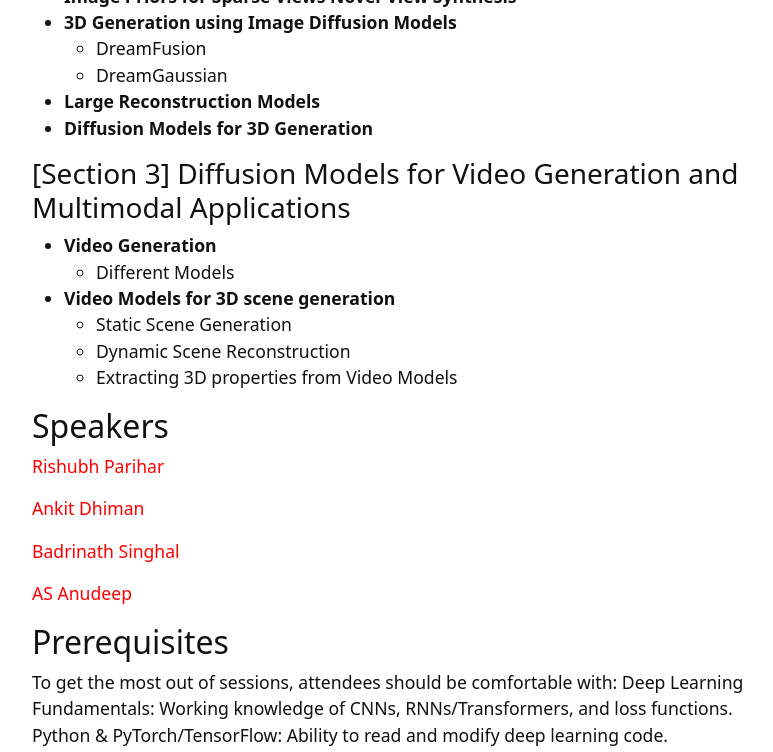
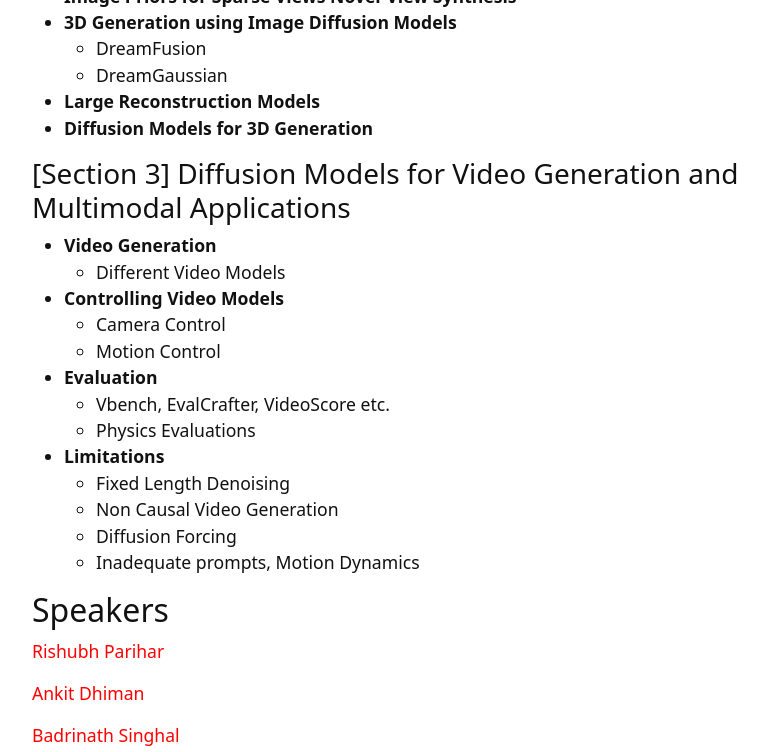
Before and after one commit to howtobuildworldmodels/howtobuildworldmodels.github.io, a Jekyll site: the page built from index.md, in a window 1280 px wide and 900 px high, scrolled down 1306 px, cut to the strip 0-752 px from the top of the window. Shown: the whole strip, without its empty margins (245-1018 px from the left). Built offline with Jekyll 4.4.1, drawn with Linux system fonts in a browser that asks for light colours.

Commit message:
Update index.md

```diff
--- a/index.md
+++ b/index.md
@@ -51,11 +51,18 @@ Generative models have advanced rapidly in recent years, driving breakthroughs a
 ### [Section 3] Diffusion Models for Video Generation and Multimodal Applications
 
 - **Video Generation**
-  - Different Models
-- **Video Models for 3D scene generation**
-  - Static Scene Generation
-  - Dynamic Scene Reconstruction
-  - Extracting 3D properties from Video Models
+  - Different Video Models
+- **Controlling Video Models**
+  - Camera Control
+  - Motion Control
+- **Evaluation**
+  - Vbench, EvalCrafter, VideoScore etc.
+  - Physics Evaluations
+- **Limitations**
+  - Fixed Length Denoising
+  - Non Causal Video Generation
+  - Diffusion Forcing
+  - Inadequate prompts, Motion Dynamics
 
 ## Speakers
 <span style="color: red;">Rishubh Parihar</span>
```
